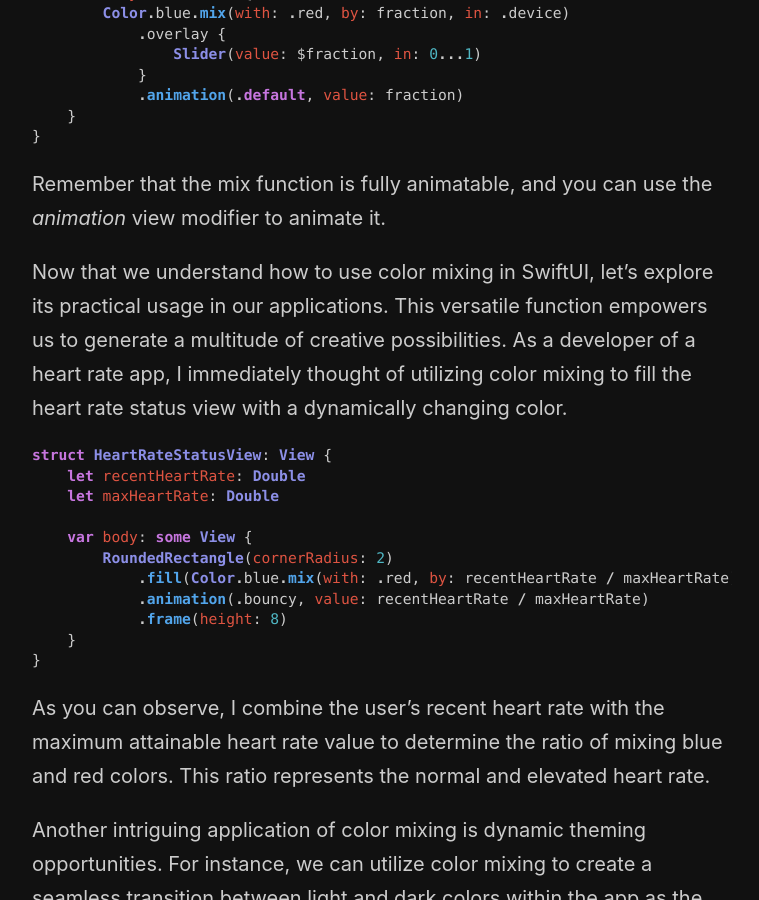
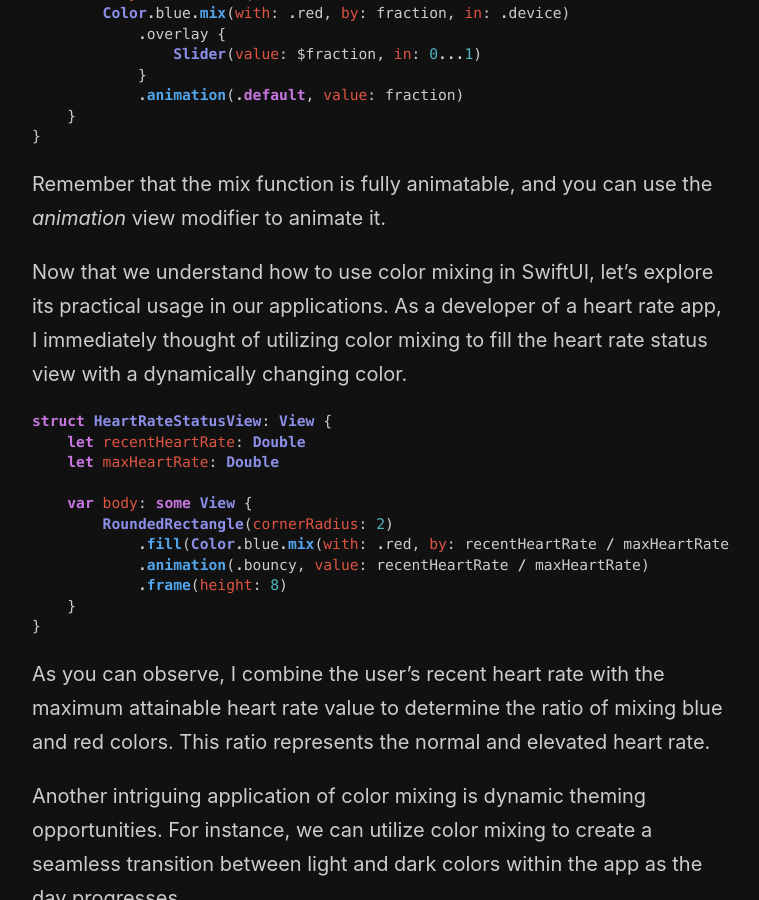
Before and after one commit to mecid/mecid.github.io, a Jekyll site: the page built from _posts/2025-01-21-color-mixing-in-swiftui.md, in a window 1280 px wide and 900 px high, scrolled down 1363 px. Shown: the whole window, without its empty margins (258-1017 px from the left). Built offline with Jekyll 4.4.1, drawn with Linux system fonts in a browser that asks for light colours.

Commit message:
color mixing application section tuned

````diff
--- a/_posts/2025-01-21-color-mixing-in-swiftui.md
+++ b/_posts/2025-01-21-color-mixing-in-swiftui.md
@@ -37,7 +37,7 @@ struct ContentView: View {
 
 Remember that the mix function is fully animatable, and you can use the *animation* view modifier to animate it.
 
-Now that we understand how to use color mixing in SwiftUI, let’s explore its practical usage in our applications. This versatile function empowers us to generate a multitude of creative possibilities. As a developer of a heart rate app, I immediately thought of utilizing color mixing to fill the heart rate status view with a dynamically changing color.
+Now that we understand how to use color mixing in SwiftUI, let’s explore its practical usage in our applications. As a developer of a heart rate app, I immediately thought of utilizing color mixing to fill the heart rate status view with a dynamically changing color.
 
 ```swift
 struct HeartRateStatusView: View {
````
